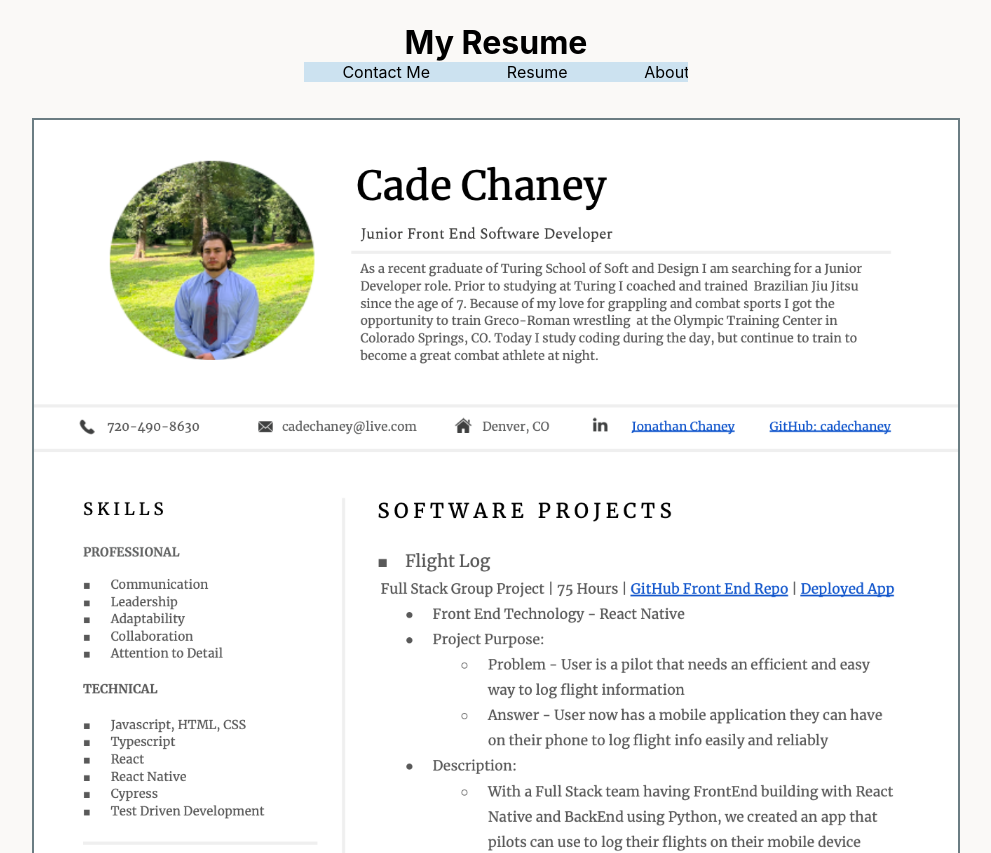
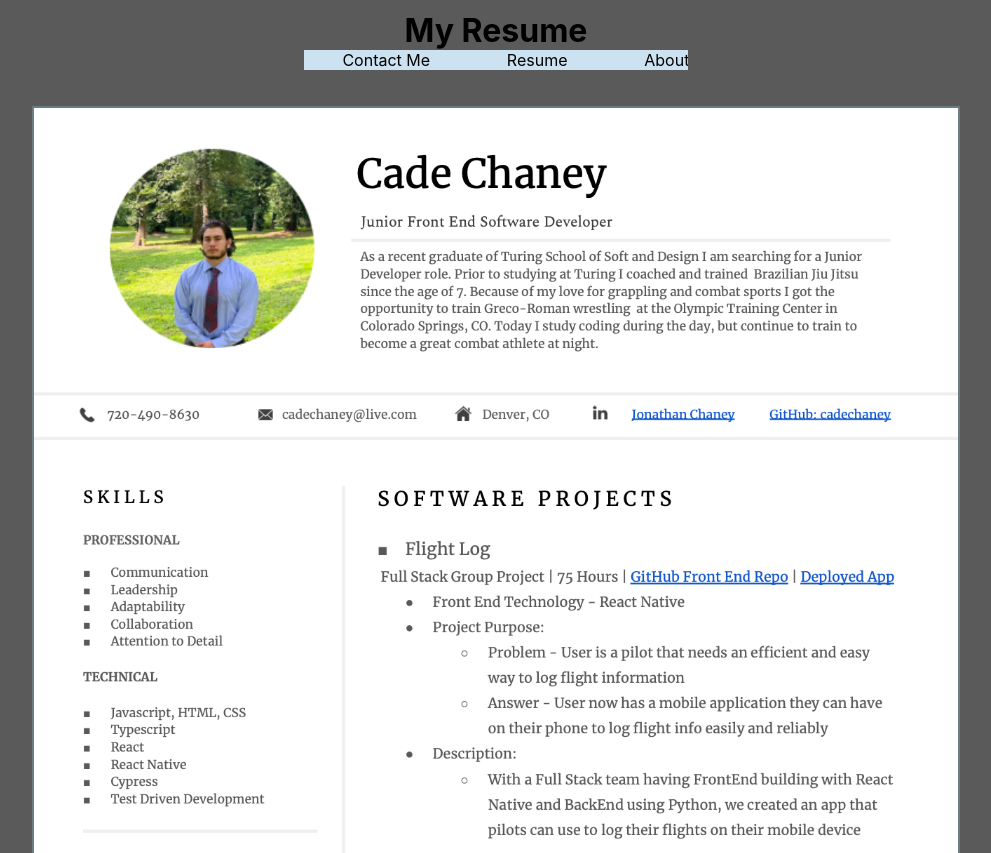
Before and after one commit to cadechaney/personal-profile, a React (Create React App) app: page / in a window 1280 px wide. Shown: the top 853 px of the page, without its empty margins (144-1135 px from the left). Built offline with nearby package versions, Linux system fonts and the light colour scheme.

Commit message:
Add background color change to resume component

```diff
--- a/src/components/Header/Header.css
+++ b/src/components/Header/Header.css
@@ -6,8 +6,6 @@ header {
   flex-direction: column;
   align-items: center;
   justify-content: center;
-  margin-top: 1%;
-  /* border: 2px solid green; */
 }
 
 .scroll-bar {
--- a/src/components/Resume/Resume.css
+++ b/src/components/Resume/Resume.css
@@ -1,4 +1,8 @@
 
+.resume-background {
+  height: 170vh;
+  background-color: #5A5A5A;
+}
 
 .resume-container {
   height: 160vh;
--- a/src/components/Resume/Resume.tsx
+++ b/src/components/Resume/Resume.tsx
@@ -10,12 +10,12 @@ interface ResumeProps {
 const Resume: React.FC<ResumeProps> = ({ resumeTitle, resumeImage }) => {
 
   return (
-    <>
+    <div className='resume-background'>
       <Header name={resumeTitle} style={{ color: 'black'}}/>
       <div className='resume-container'>
         <img src={resumeImage} className='resume-image' alt='my resume'></img>
       </div>
-    </>
+    </div>
   )
 }
 
```
